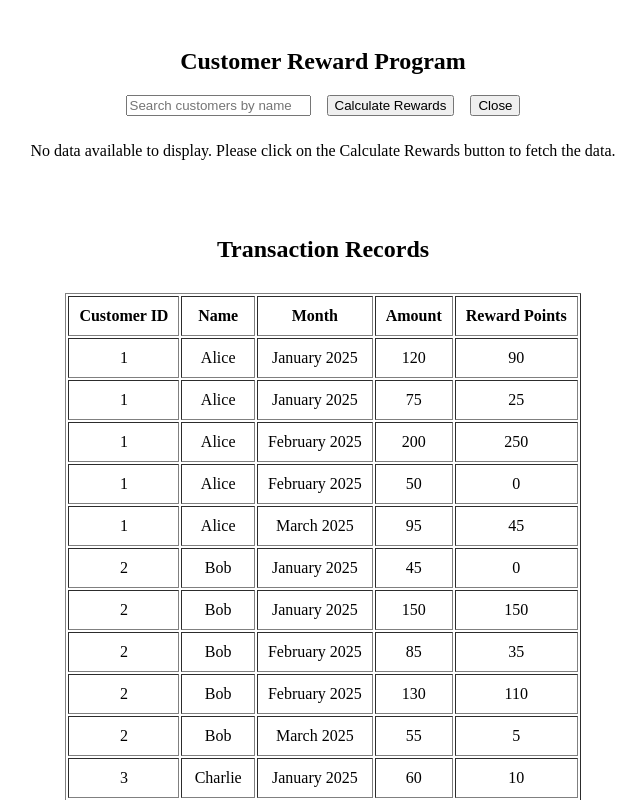
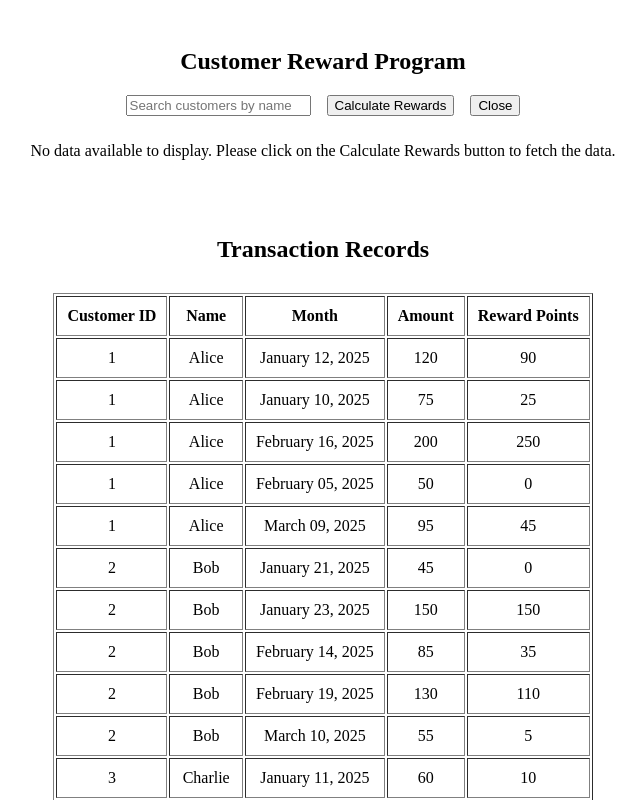
Before and after one commit to shubhamwani96/Shubham_Wani_UIAssignment, a React (Create React App) app: page / in a window 1280 px wide. Shown: the top 800 px of the page, without its empty margins (317-959 px from the left). Built offline with nearby package versions, Linux system fonts and the light colour scheme.

Commit message:
showing full date in table

```diff
--- a/src/components/table/Table.js
+++ b/src/components/table/Table.js
@@ -32,18 +32,12 @@ export const Table = (prop) => {
               </tr>
             ))}
             {prop.tran?.map((transaction) => {
-              const formatMonth = new Date(transaction.month).toLocaleString(
-                "default",
-                {
-                  month: "long",
-                }
-              );
-              const year = new Date(transaction.month).getFullYear();
+
               return (
                 <tr key={transaction.key}>
                   <td>{transaction.customerId}</td>
                   <td>{transaction.name}</td>
-                  <td>{formatMonth + " " + year}</td>
+                  <td>{transaction.month}</td>
                   <td>{transaction.amount}</td>
                   <td>{transaction.point}</td>
                 </tr>
```
